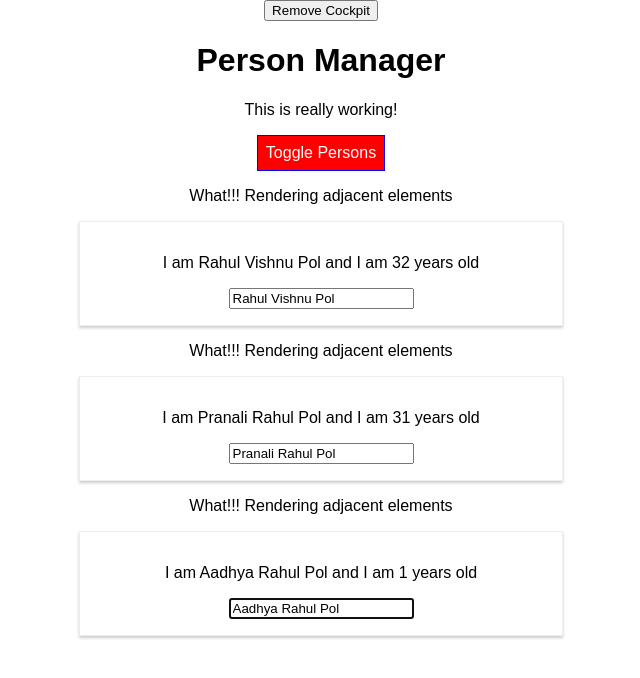
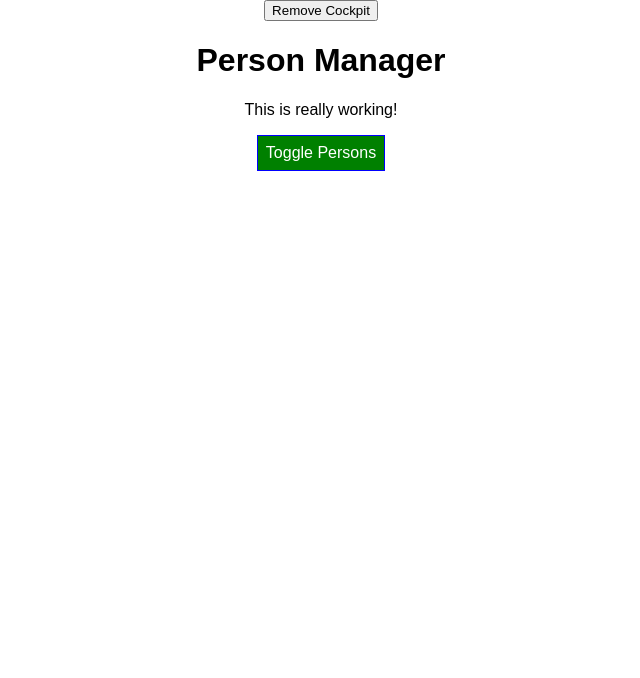
Before and after one commit to RahulPol/react-complete-guide, a React (Create React App) app in the folder project/react-complete-guide/: page / in a window 1280 px wide. Shown: the top 678 px of the page, without its empty margins (319-959 px from the left). Built offline with nearby package versions, Linux system fonts and the light colour scheme.

Commit message:
Section-7-Commit-19 Refs in functional components

```diff
--- a/project/react-complete-guide/src/components/Cockpit/Cockpit.js
+++ b/project/react-complete-guide/src/components/Cockpit/Cockpit.js
@@ -1,4 +1,4 @@
-import React, { useEffect } from "react";
+import React, { useEffect, useRef } from "react";
 import styled from "styled-components";
 
 import "./Cockpit.css";
@@ -92,13 +92,16 @@ const StyledButton = styled.button`
 // this is useful for case where you want to perform some activity after every render and clean up that activity as well
 
 const Cockpit = (props) => {
+  const toggleBtnRef = useRef(null);
+
   useEffect(() => {
     console.log("[Cockpit.js] useEffect");
-    const timer = setTimeout(() => {
-      alert("fetched data");
-    }, 1000);
+    // const timer = setTimeout(() => {
+    //   alert("fetched data");
+    // }, 1000);
+    toggleBtnRef.current.click();
     return () => {
-      clearTimeout(timer);
+      // clearTimeout(timer);
       console.log("[Cockpit.js] clean up work in useEffect");
     };
   }, []);
@@ -115,7 +118,11 @@ const Cockpit = (props) => {
     <div>
       <h1>{props.title}</h1>
       <p className={props.classes}>This is really working!</p>
-      <StyledButton toggleStyle={props.showPersons} onClick={props.click}>
+      <StyledButton
+        ref={toggleBtnRef}
+        toggleStyle={props.showPersons}
+        onClick={props.click}
+      >
         Toggle Persons
       </StyledButton>
     </div>
```
